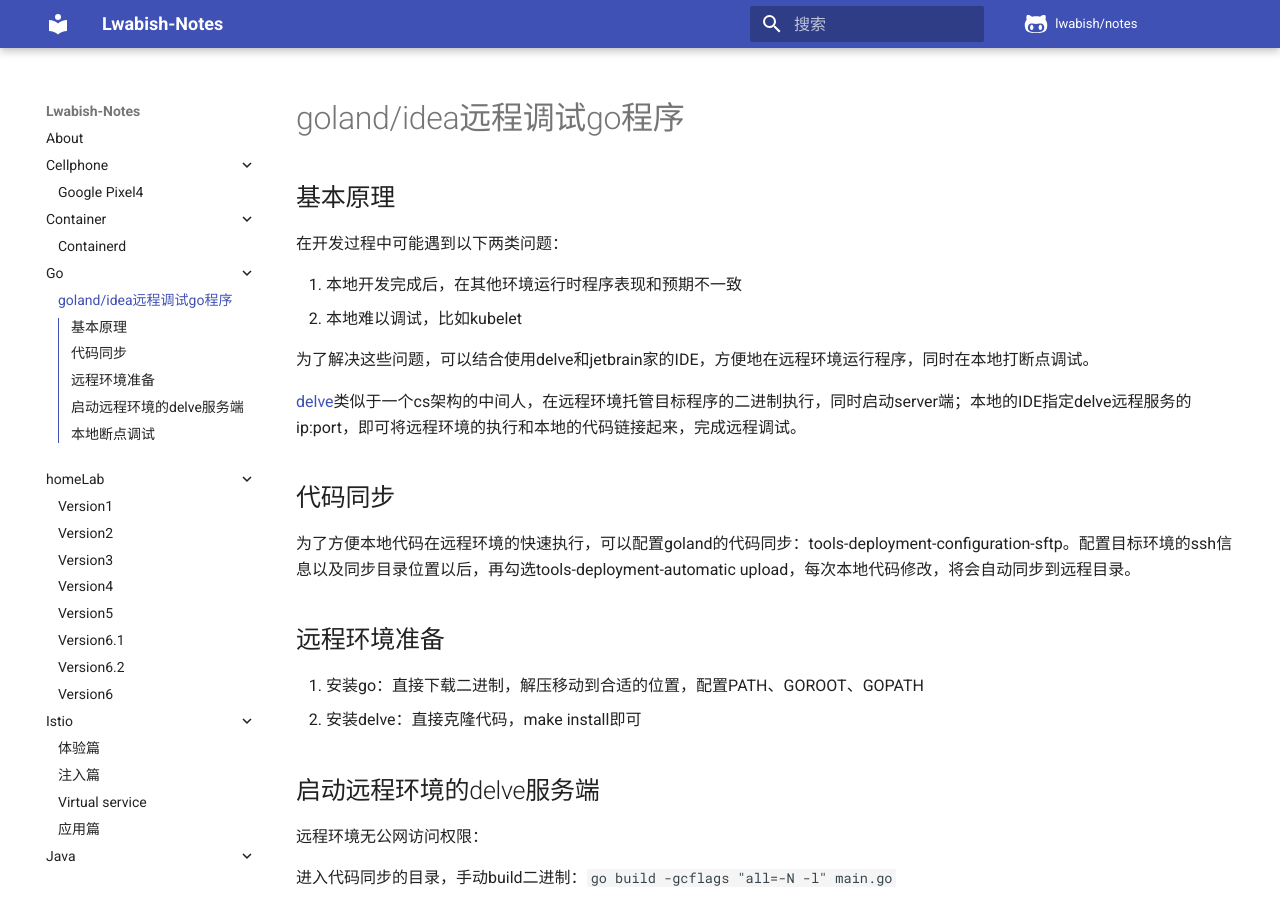
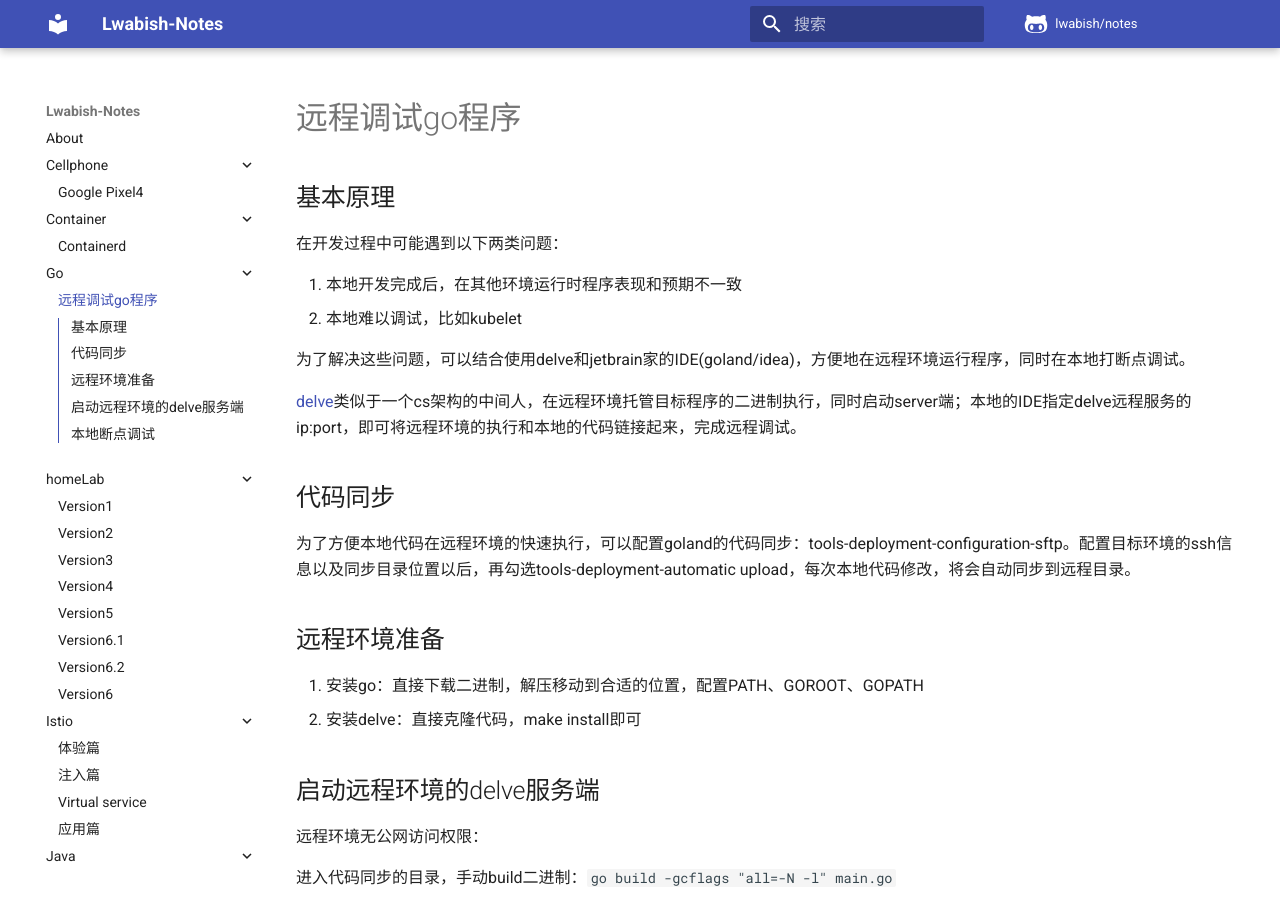
Before and after one commit to lwabish/notes, an MkDocs documentation site: the page built from docs/go/delve远程调试.md, in a window 1280 px wide and 900 px high. Built offline with MkDocs 1.6.1 and Material for MkDocs 9.7.7, drawn with Linux system fonts in a browser that asks for light colours; comment, search, counter and statistics services are not loaded.

Commit message:
fix: 🐛 title

```diff
--- a/docs/go/delve远程调试.md
+++ b/docs/go/delve远程调试.md
@@ -1,4 +1,4 @@
-# goland/idea远程调试go程序
+# 远程调试go程序
 
 ## 基本原理
 
```
Also changed, not shown: other parts of docs/go/delve远程调试.md (+1 -1 lines).
